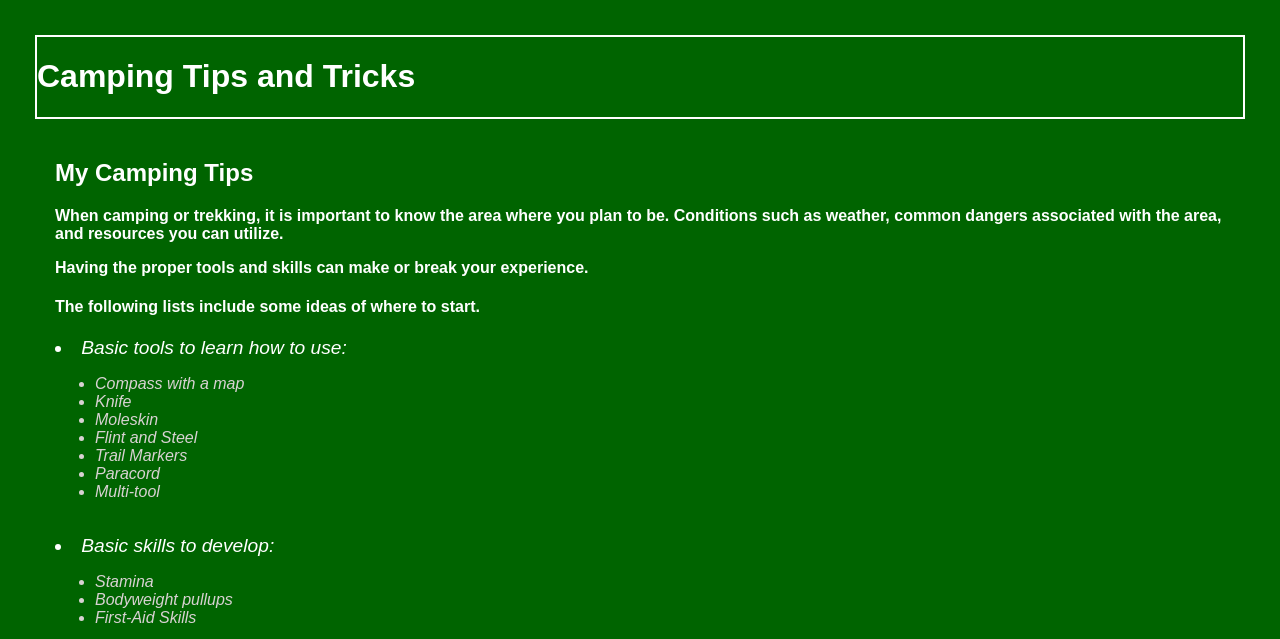
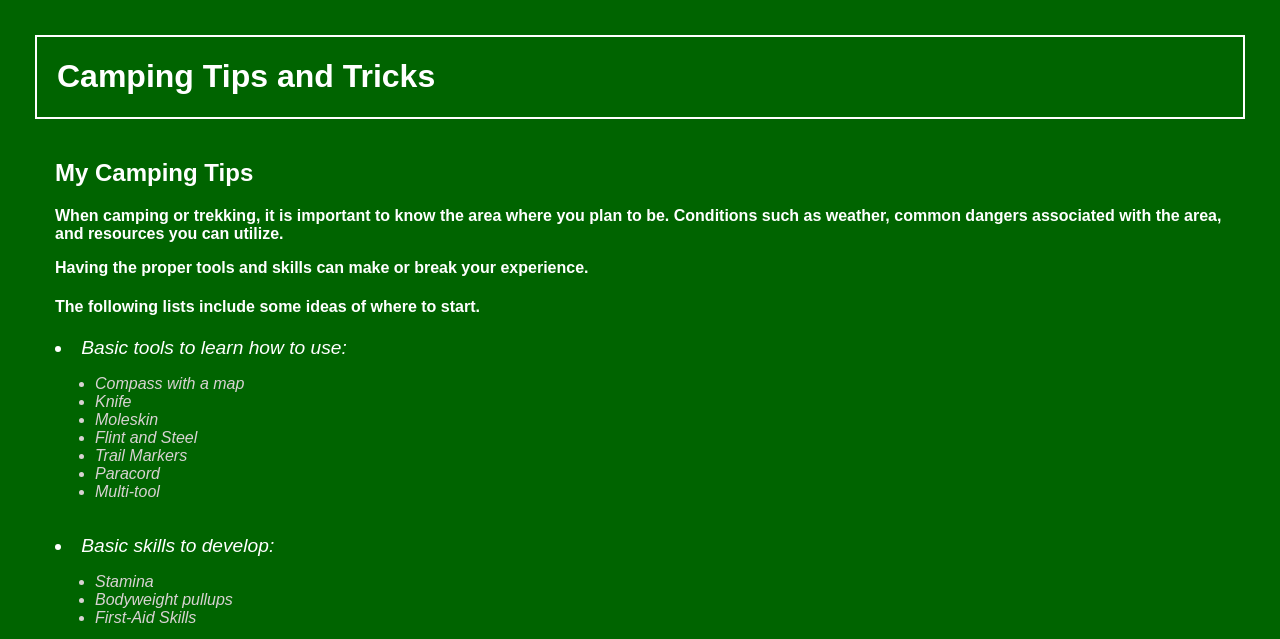
Before and after one commit to tethiess/IS201Final, a plain HTML site: page ScratchPage.html in a window 1280 px wide. Shown: the top 639 px of the page. Drawn offline with Linux system fonts and the light colour scheme.

Commit message:
Update ScratchPage.html

```diff
--- a/ScratchPage.html
+++ b/ScratchPage.html
@@ -9,7 +9,9 @@
 <body>
     <div class="page-title-div">
     <div class="top bar">
-        <h1>Camping Tips and Tricks</h1>
+        <div class="position-div">
+            <h1>Camping Tips and Tricks</h1>
+        </div>
     </div>
     </div>
     <div id="top"></div>
```
